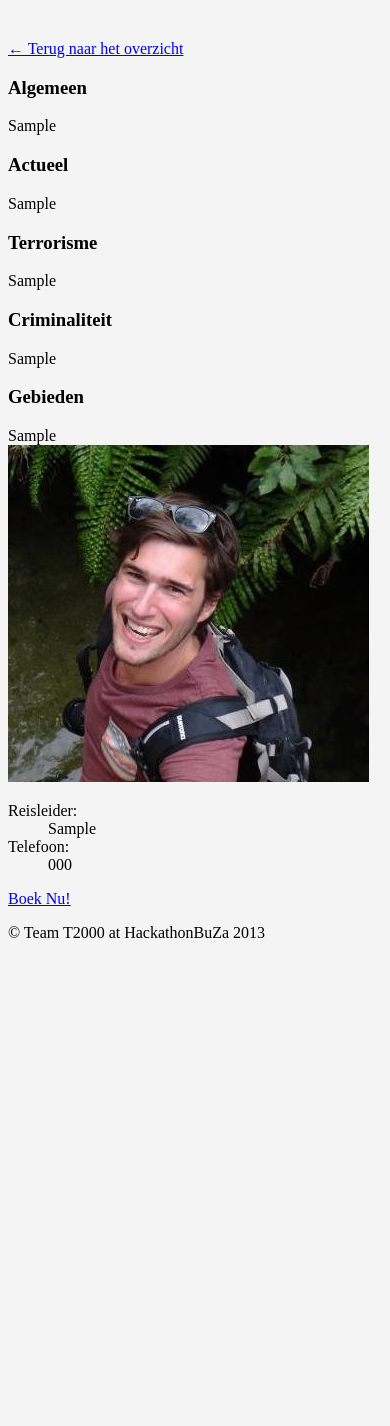
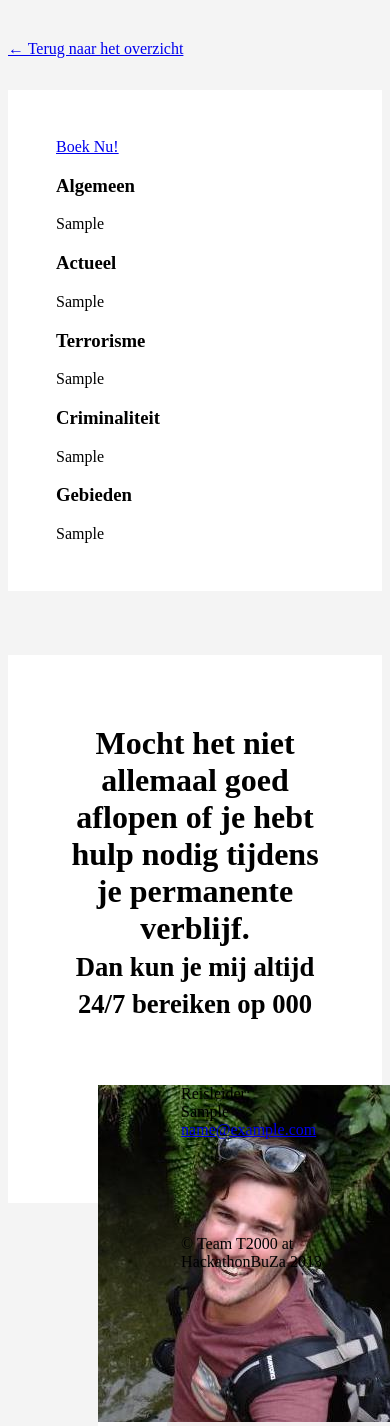
Before and after one commit to boyvanamstel/thrillseeker, a Rails app: page /countries/1 in a window 390 px wide; the page is wider, and only the part inside the window is pictured. Shown: the part 276-1702 px from the top of that part. Before the commit the page ends 1214 px from the top of that part, so only its background shows below. Run offline with Rails 7, Linux system fonts and the light colour scheme; tables that the repository leaves empty hold one stand-in row (values such as "Sample post"); style sheets or scripts are compiled from the project's sources; some libraries are stand-ins or nearby versions.

Commit message:
fixed phones + bit of styling

```diff
--- a/app/assets/stylesheets/pages.css.scss
+++ b/app/assets/stylesheets/pages.css.scss
@@ -178,3 +178,29 @@
 
 .contact {
 }
+
+.country-content{
+  background:#FFF;
+  padding:3em;
+  margin-top:2em;
+  margin-bottom:4em;
+  -moz-box-sizing: border-box; -webkit-box-sizing: border-box; box-sizing: border-box;
+}
+.travel-guide{
+  background:#FFF;
+  margin-bottom:2em;
+  padding:3em;
+  -moz-box-sizing: border-box; -webkit-box-sizing: border-box; box-sizing: border-box;
+  h1{
+    text-align:center;
+    margin-bottom:2em;
+  }
+  .thumbnail{
+    width:25%;
+    margin-left:15%;
+    margin-right:5%;
+    float:left;
+    background:#FFF;
+  }
+
+}
--- a/app/views/countries/show.html.erb
+++ b/app/views/countries/show.html.erb
@@ -7,7 +7,8 @@
 <div class="container">
   <%= link_to (raw "&larr; Terug naar het overzicht"), root_path %>
   <div class="row">
-    <div class="span9">
+    <div class="span10 offset1 country-content">
+      <%= link_to 'Boek Nu!', '#', { :class => 'btn btn-large btn-warning pull-right' } %>
       <h3>Algemeen</h3>
       <%= raw @country.report.algemeen %>
       <h3>Actueel</h3>
@@ -19,21 +20,24 @@
       <h3>Gebieden</h3>
       <%= raw @country.report.gebieden %>
     </div>
-    <div class="span3 contact">
+    <div class="span8 offset2 contact">
       <% if @country.consulates.first %>
-        <div class="well">
+        <div class="travel-guide clearfix">
+          <h1>Mocht het niet allemaal goed aflopen of je hebt hulp nodig tijdens je permanente verblijf.<br/>
+            <% if !@country.consulates.first.telephone.nil? %>
+              <small>Dan kun je mij altijd 24/7 bereiken op <%= @country.consulates.first.telephone %></small>
+            <% end %>
+          </h1>
           <div class="thumbnail">
             <%= image_tag @country.reisleider %>
           </div>
           <dl>
             <dt>Reisleider:</dt>
             <dd><%= @country.consulates.first.contact %></dd>
-            <dt>Telefoon:</dt>
-            <dd><%= @country.consulates.first.telephone %></dd>
+            <dd><a href="mailto:<%= @country.consulates.first.mail %>"><%= @country.consulates.first.mail %></a></dd>
           </dl>
         </div>
       <% end %>
-      <%= link_to 'Boek Nu!', '#', { :class => 'btn btn-large btn-warning' } %>
     </div>
   </div>
 
```
Also changed, not shown: lib/tasks/import.rake.
